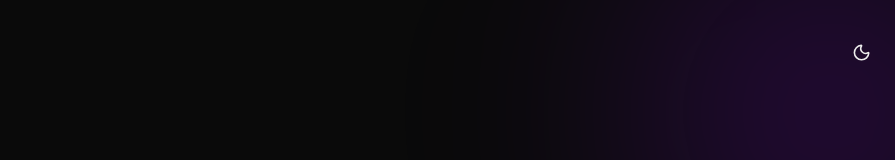
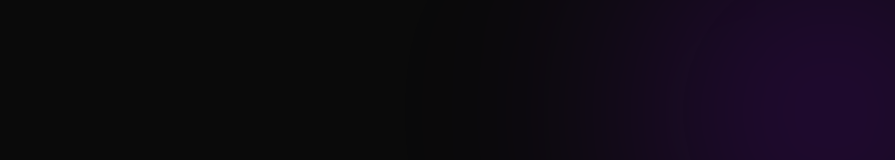
Before and after one commit to Oimaoian99/thuychu-studio, a Next.js app: page /admin in a window 1280 px wide. Shown: the top 160 px of the page, without its empty margins (385-1280 px from the left). Built offline with nearby package versions, Linux system fonts and the light colour scheme.

Commit message:
Add files via upload

```diff
--- a/src/app/admin/page.tsx
+++ b/src/app/admin/page.tsx
@@ -127,7 +127,6 @@ export default function AdminPage() {
   if (!isAuthenticated) {
     return (
       <main className="min-h-screen bg-[radial-gradient(ellipse_at_top,_var(--tw-gradient-stops))] from-zinc-800 via-zinc-950 to-black flex flex-col items-center justify-center p-4 relative overflow-hidden">
-        <div className="absolute top-4 right-4 z-20"><ThemeToggle /></div>
         <div className="absolute top-[-10%] right-[-10%] w-96 h-96 bg-purple-600/20 rounded-full blur-[120px] pointer-events-none" />
 
         <div className="w-full max-w-sm bg-white/5 backdrop-blur-2xl p-8 rounded-[2rem] shadow-2xl border border-white/10 relative z-10">
@@ -180,8 +179,6 @@ export default function AdminPage() {
             >
               <LogOut size={16} /> Đăng xuất
             </button>
-            <div className="h-4 w-px bg-white/10"></div>
-            <ThemeToggle />
           </div>
         </div>
 
```
